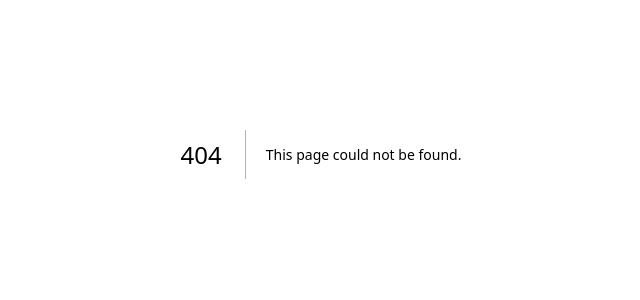
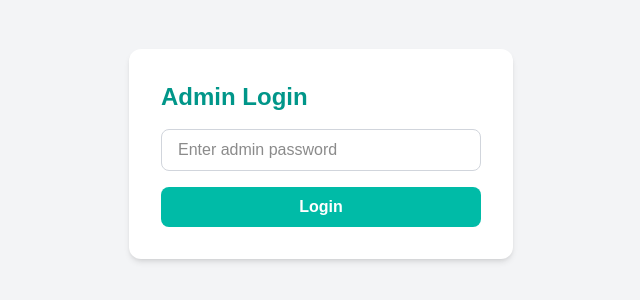
Before and after one commit to Narsimha1729/cmplai-adv, a Next.js app: page /admin/login in a window 1280 px wide. Before the commit this address had no page. Shown: the part 246-546 px from the top of the page, without its empty margins (319-959 px from the left). Built offline with nearby package versions, Linux system fonts and the light colour scheme.

Commit message:
Finished

```diff
--- /dev/null
+++ b/app/admin/dashboard/layout.jsx
@@ -0,0 +1,16 @@
+'use client';
+import { useEffect } from 'react';
+import { useRouter } from 'next/navigation';
+
+export default function DashboardLayout({ children }) {
+  const router = useRouter();
+
+  useEffect(() => {
+    const isAdmin = localStorage.getItem('isAdmin');
+    if (!isAdmin) {
+      router.push('/admin/login');
+    }
+  }, []);
+
+  return <>{children}</>;
+}
--- /dev/null
+++ b/app/admin/dashboard/page.jsx
@@ -0,0 +1,8 @@
+export default function AdminDashboardHome() {
+  return (
+    <main className="min-h-screen p-6 bg-gray-50">
+      <h1 className="text-3xl font-bold text-teal-600">Welcome, Admin</h1>
+      <p className="text-gray-600 mt-2">Use the sidebar to edit website sections.</p>
+    </main>
+  );
+}
--- /dev/null
+++ b/app/admin/login/page.jsx
@@ -0,0 +1,43 @@
+'use client';
+import { useState } from 'react';
+import { useRouter } from 'next/navigation';
+
+export default function AdminLogin() {
+  const [password, setPassword] = useState('');
+  const router = useRouter();
+
+  const handleLogin = (e) => {
+    e.preventDefault();
+    if (password === 'admin123') {
+      localStorage.setItem('isAdmin', 'true');
+      router.push('/admin/dashboard');
+    } else {
+      alert('Invalid password');
+    }
+  };
+
+  return (
+    <main className="min-h-screen flex items-center justify-center bg-gray-100 px-4">
+      <form
+        onSubmit={handleLogin}
+        className="bg-white p-8 rounded-xl shadow-md w-full max-w-sm"
+      >
+        <h1 className="text-2xl font-bold mb-4 text-teal-600">Admin Login</h1>
+        <input
+          type="password"
+          placeholder="Enter admin password"
+          className="w-full px-4 py-2 border border-gray-300 rounded-lg mb-4 focus:outline-none focus:ring-2 focus:ring-teal-400"
+          value={password}
+          onChange={(e) => setPassword(e.target.value)}
+          required
+        />
+        <button
+          type="submit"
+          className="w-full bg-teal-500 text-white font-semibold py-2 rounded-lg hover:bg-cyan-600 transition"
+        >
+          Login
+        </button>
+      </form>
+    </main>
+  );
+}
```
